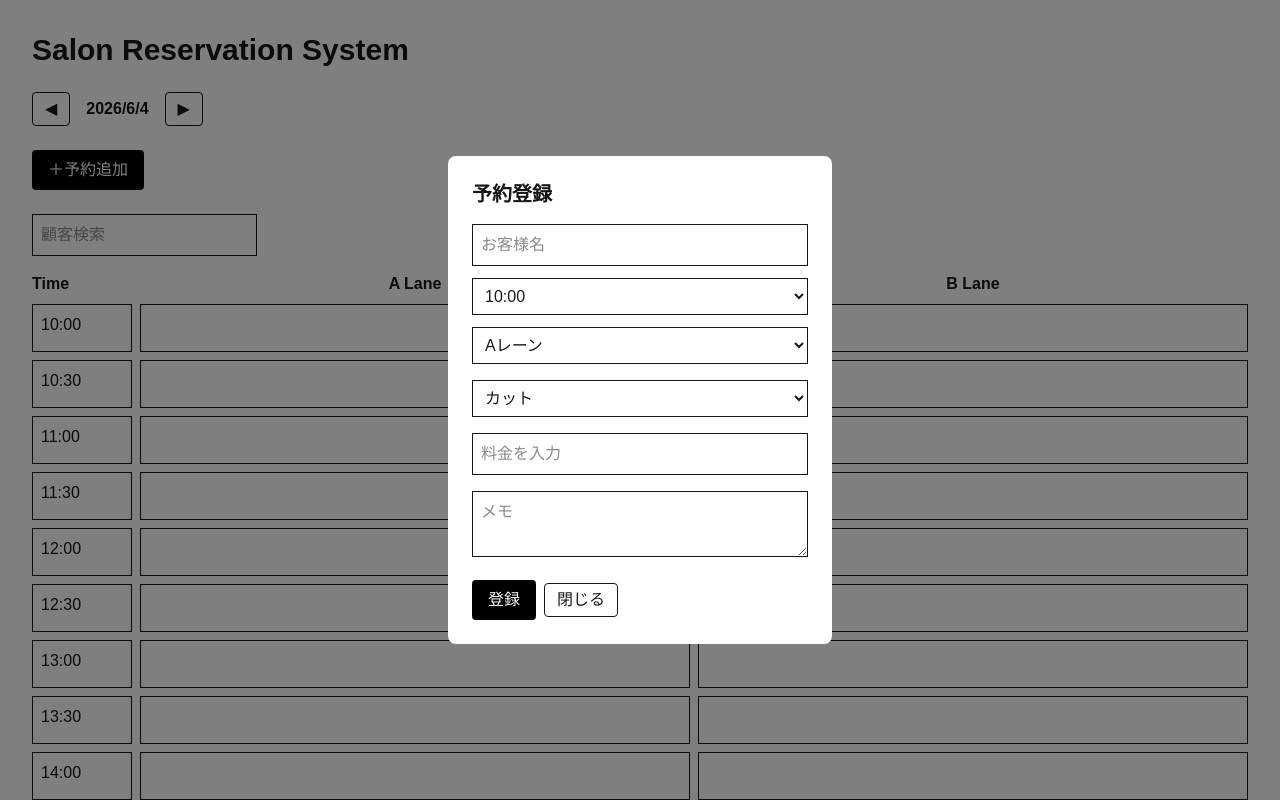
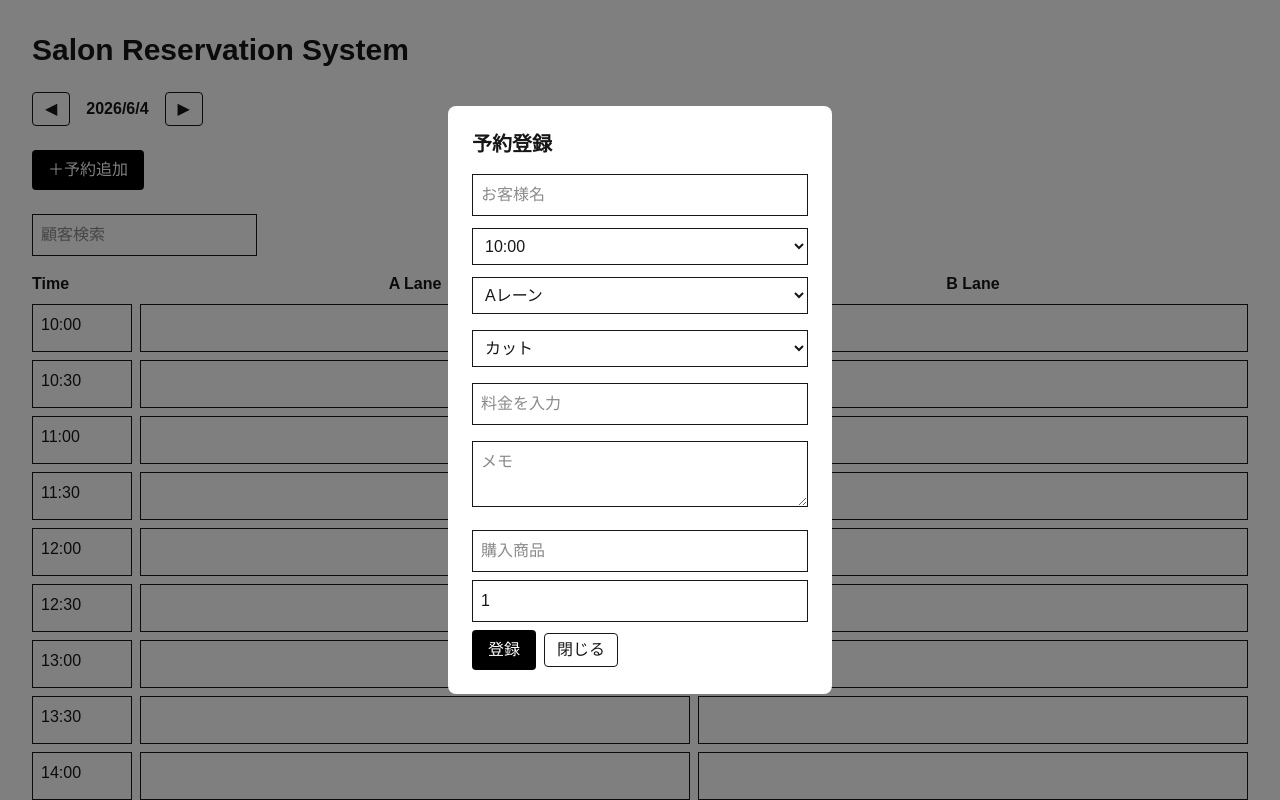
Before and after one commit to na-kroom/salon-reservation-system, a Next.js app: page / in a window 1280 px wide. Both pictures are taken after a click on the button "＋予約追加". Shown: the top 800 px of the page. Built offline with nearby package versions, Linux system fonts and the light colour scheme.

Commit message:
feat: add customer records

```diff
--- a/app/page.tsx
+++ b/app/page.tsx
@@ -23,6 +23,8 @@ export default function Home() {
     menu: string;
     price: number;
     memo?: string;
+    product: string;
+    quantity: number;
   };
   const times = [
     "10:00",
@@ -55,7 +57,10 @@ export default function Home() {
       menu: "カット",
       price: 5000,
       memo: "",
-    },
+      product:"",
+      quantity:1,
+    }
+
   ]);
 
 useEffect(() => {
@@ -127,7 +132,33 @@ const monthlySales = reservations
   useState("");
 const [editingId, setEditingId] =
   useState<number | null>(null);
+const [product, setProduct] =
+  useState("");
+const visitCount =
+  selectedReservation
+    ? reservations.filter(
+        (r) =>
+          r.customer ===
+          selectedReservation.customer
+      ).length
+    : 0;
+const totalSales =
+  selectedReservation
+    ? reservations
+        .filter(
+          (r) =>
+            r.customer ===
+            selectedReservation.customer
+        )
+        .reduce(
+          (sum, r) =>
+            sum + r.price,
+          0
+        )
+    : 0;
 
+const [quantity, setQuantity] =
+  useState(1);
   return (
     <main className="p-8">
       <h1 className="mb-6 text-3xl font-bold">
@@ -314,6 +345,25 @@ r.customer.includes(searchTerm)
               placeholder="メモ"
               className="border p-2 w-full mb-4"
             />
+            <input
+            type="text"
+            placeholder="購入商品"
+            value={product}
+            onChange={(e) =>
+              setProduct(e.target.value)
+            }
+            className="border p-2 w-full mb-2"
+          />
+
+          <input
+            type="number"
+            min="1"
+            value={quantity}
+            onChange={(e) =>
+              setQuantity(Number(e.target.value))
+            }
+            className="border p-2 w-full mb-2"
+          />
           <button
             onClick={() => {
               const exists = reservations.some(
@@ -344,6 +394,8 @@ r.customer.includes(searchTerm)
                           menu,
                           price: Number(price),
                           memo,
+                          product,
+                          quantity,
                         }
                       : r
                   )
@@ -360,6 +412,8 @@ r.customer.includes(searchTerm)
                     menu,
                     price: Number(price),
                     memo,
+                    product,
+                    quantity,
                   },
                 ]);
               }
@@ -435,6 +489,19 @@ r.customer.includes(searchTerm)
           <h3 className="font-bold">
             顧客履歴
           </h3>
+          {reservations
+            .filter(
+              (r) =>
+                r.customer ===
+                selectedReservation.customer &&
+                r.product
+            )
+            .map((r) => (
+              <div key={r.id}>
+                {r.product}
+                （{r.quantity}個）
+              </div>
+          ))}
           <button
             onClick={() => {
               setCustomer(selectedReservation.customer);
```
